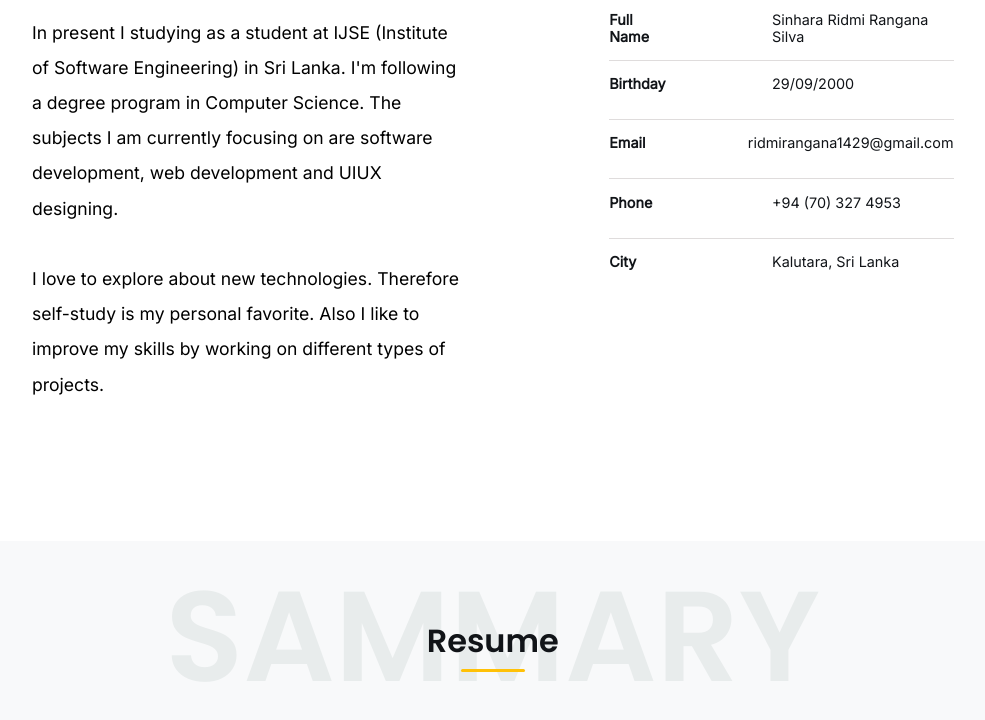
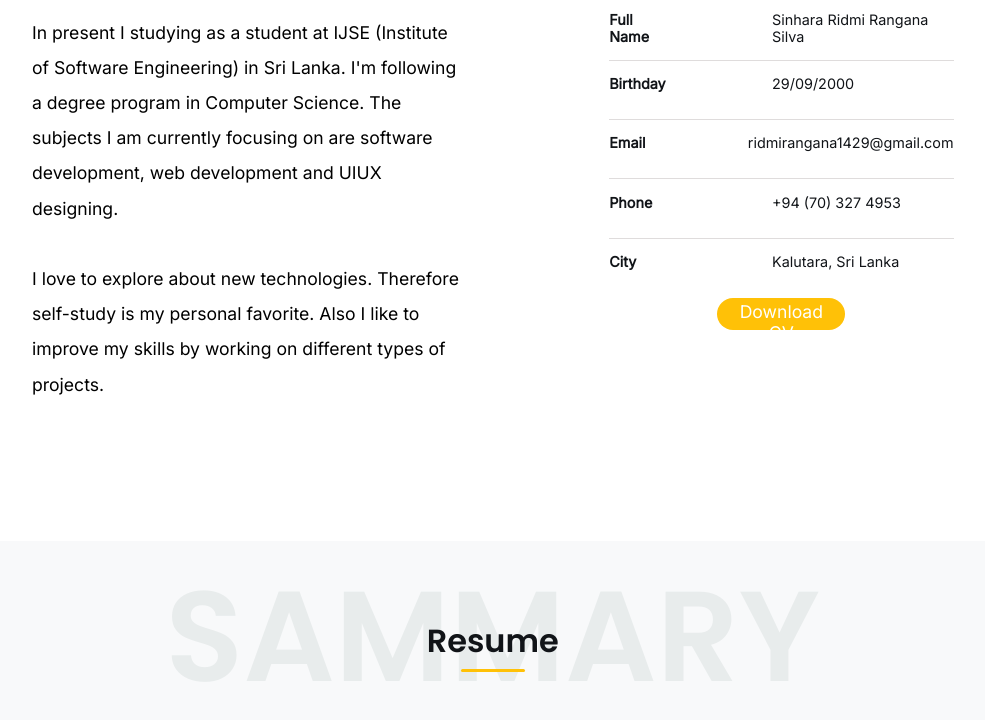
Before and after one commit to RidmiRangana0929/My_Portfolio_V2, a React (Create React App) app: page / in a window 1280 px wide. Shown: the part 1059-1779 px from the top of the page, without its empty margins (249-1234 px from the left). Built offline with nearby package versions, Linux system fonts and the light colour scheme.

Commit message:
add download cv button and common styles

```diff
--- a/src/MainPage/MainPage.js
+++ b/src/MainPage/MainPage.js
@@ -72,7 +72,9 @@ export const MainPage = () => {
                             <div className='details'><h3 id='city'>Kalutara, Sri Lanka</h3></div>
                         </div>
                         <div>
-                            <div></div>
+                            <div>
+                                <button className='button' id='downloadCv'>Download CV</button>
+                            </div>
                         </div>
                     </div>
                 </div>
--- a/src/MainPage/Style.css
+++ b/src/MainPage/Style.css
@@ -209,6 +209,9 @@
     color: #111418;
     font-size: 0.9em;
 }
+#downloadCv{
+    width: 10vw;
+}
 /* resume page... */
 .resume{
     background-color: #F8F9FA;
@@ -265,3 +268,15 @@
     background-color: #FFC107;
     border-radius: 20px;
 }
+
+/* buttons... */
+.button{
+    color: #ffffff;
+    background-color: #FFC107;
+    border-radius: 20px;
+    font-family: 'Inter', sans-serif;
+    font-size: 1.1em;
+    font-weight: 500;
+    border-color: #ffffff00;
+    height: 4vh;
+}
```
Also changed, not shown: src/MainPage/Images/icons/skills/bootstrap-removebg-preview.png, src/MainPage/Images/icons/skills/metirialUI-removebg-preview.png.
